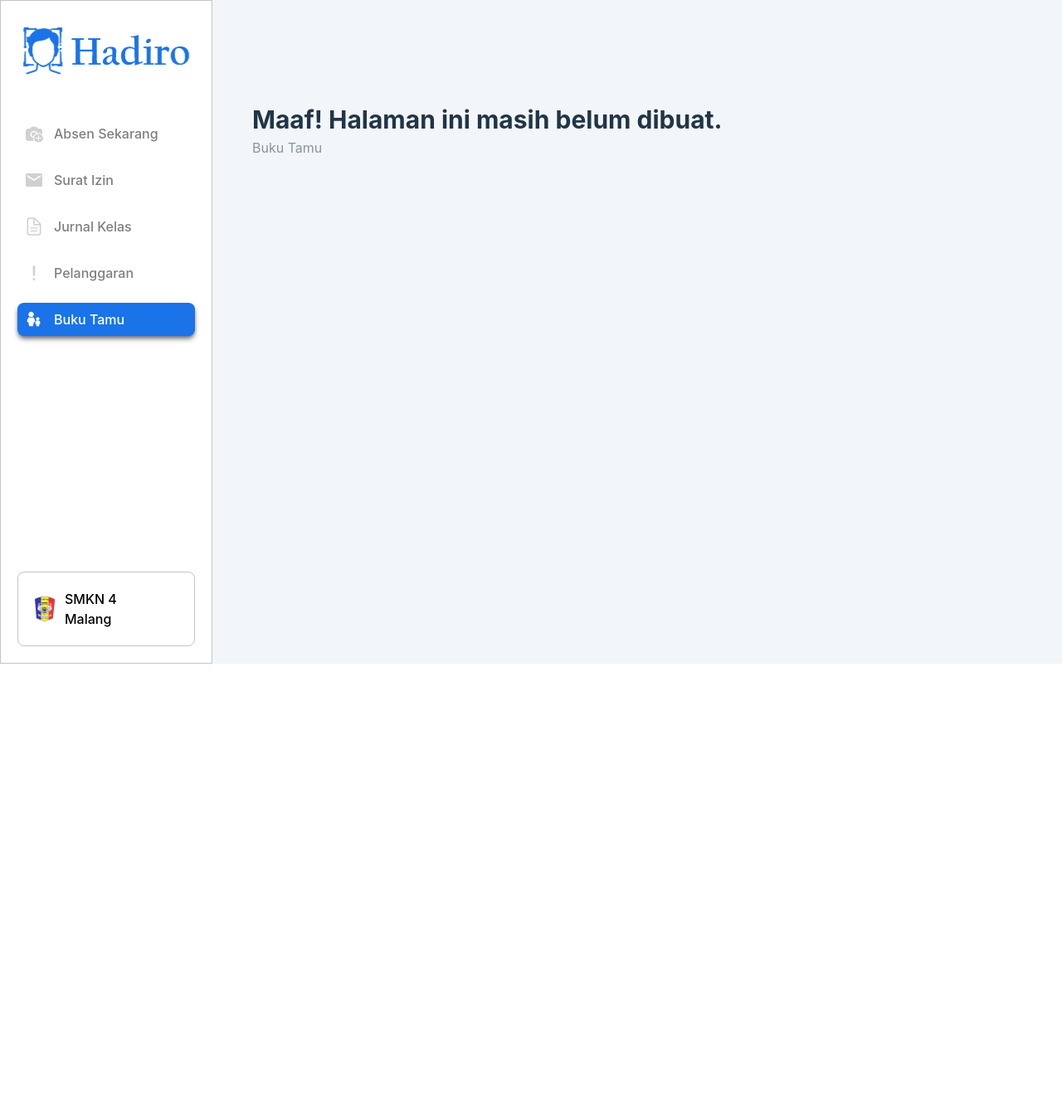
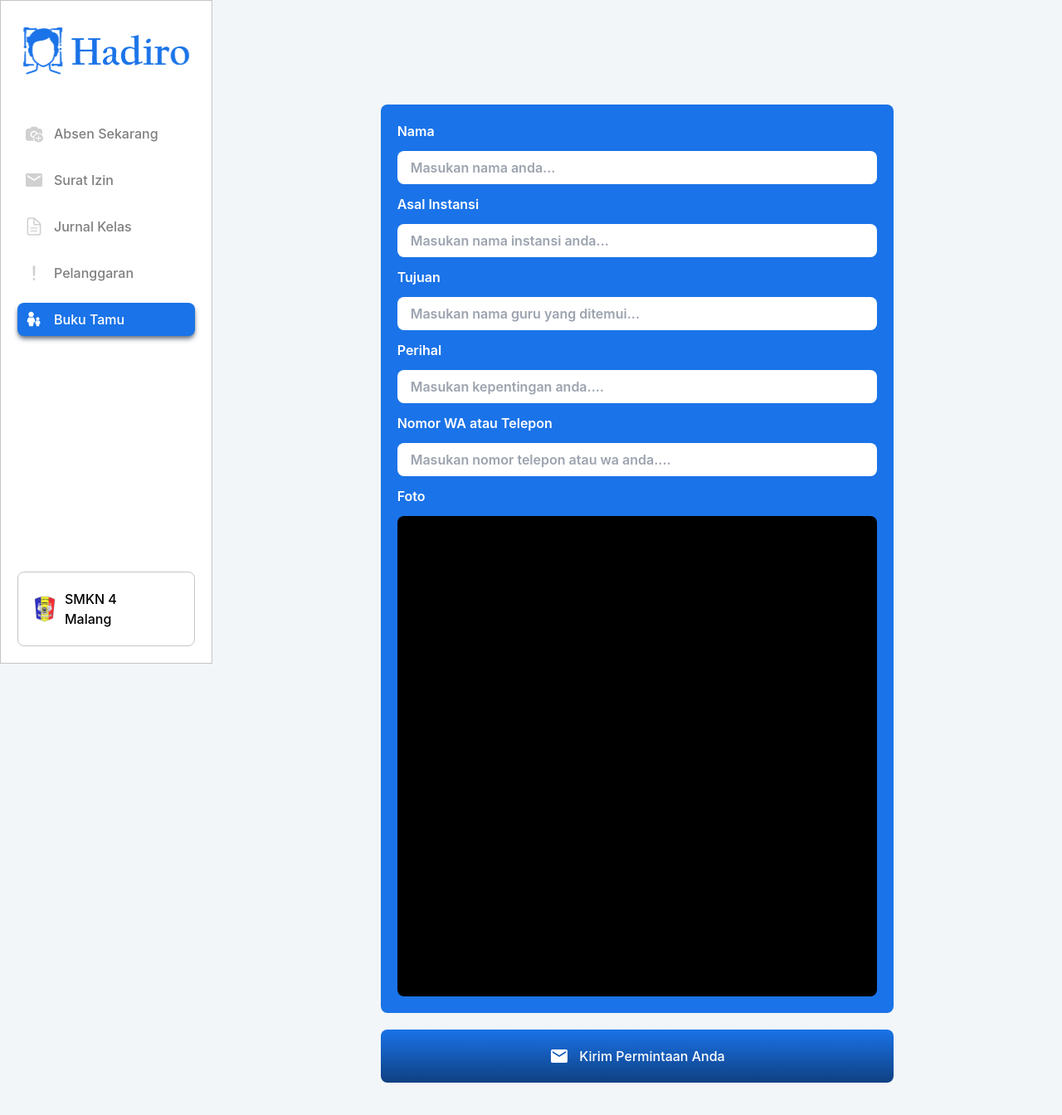
Before and after one commit to literal-metaphor/hadiro, a React (Vite) app in the folder client/: page /bukuuser in a window 1280 px wide. Shown: the top 1344 px of the page at 83% size. Before the commit the page ends 800 px from the top, so only its background shows below. Built offline with nearby package versions, Linux system fonts and the light colour scheme.

Commit message:
user buku tamu

```diff
--- a/client/src/admin/beranda/beranda.tsx
+++ b/client/src/admin/beranda/beranda.tsx
@@ -180,7 +180,7 @@ function Beranda() {
                 )}
               </form>
               <div className="mt-5 px-12">
-                <LineChart data={lineChartData.map(item => item.value)} />
+                <LineChart data={lineChartData.map(item => item.value)} label={endDate == new Date().toISOString().split("T")[0] ? true : false} />
               </div>
               <div className="mt-5 px-12 flex flex-col lg:flex-row items-center justify-between">
                 <div className="flex items-center justify-center">
--- a/client/src/components/linechart.tsx
+++ b/client/src/components/linechart.tsx
@@ -24,9 +24,10 @@ ChartJS.register(
 
 interface LineChartProps {
   data: number[];
+  label: boolean;
 }
 
-const LineChart: React.FC<LineChartProps> = ({ data }) => {
+const LineChart: React.FC<LineChartProps> = ({ data, label }) => {
   const getLabels = (): string[] => {
     const days = ['Minggu', 'Senin', 'Selasa', 'Rabu', 'Kamis', 'Jumat', 'Sabtu'];
     const today = new Date();
@@ -69,7 +70,7 @@ const LineChart: React.FC<LineChartProps> = ({ data }) => {
     scales: {
       x: {
         ticks: {
-          display: labels.length <= 7,
+          display: label && labels.length <= 7,
         },
       },
     },
--- a/client/src/user/bukuuser/bukuuser.tsx
+++ b/client/src/user/bukuuser/bukuuser.tsx
@@ -1,8 +1,50 @@
-// import { useState } from 'react';
-// import assets from '../../assets/assets.ts';
-import Sidebar from "../../components/sidebar"
+import { useState } from 'react';
+import assets from '../../assets/assets.ts';
+import Sidebar from "../../components/sidebar";
 
 function Bukuuser() {
+  const [nama, setNama] = useState('');
+  const [asalInstansi, setAsalInstansi] = useState('');
+  const [tujuan, setTujuan] = useState('');
+  const [perihal, setPerihal] = useState('');
+  const [nomorTelepon, setNomorTelepon] = useState('');
+  const [errors, setErrors] = useState({
+    nama: '',
+    asalInstansi: '',
+    tujuan: '',
+    perihal: '',
+    nomorTelepon: '',
+  });
+  const [result, setResult] = useState('');
+
+  const handleSubmit = (e: React.MouseEvent<HTMLButtonElement, MouseEvent>) => {
+    e.preventDefault();
+    const newErrors = {
+      nama: '',
+      asalInstansi: '',
+      tujuan: '',
+      perihal: '',
+      nomorTelepon: '',
+    };
+    if (!nama.trim()) newErrors.nama = 'Masukan Nama!';
+    if (!asalInstansi.trim()) newErrors.asalInstansi = 'Masukan Asal Instansi!';
+    if (!tujuan.trim()) newErrors.tujuan = 'Masukan Tujuan!';
+    if (!perihal.trim()) newErrors.perihal = 'Masukan Perihal!';
+    console.log(nomorTelepon)
+    if (!nomorTelepon.trim()) newErrors.nomorTelepon = 'Masukan Nomor Telepon!';
+    if (nomorTelepon.trim() && !/^\d+$/.test(nomorTelepon)) newErrors.nomorTelepon = 'Masukan Nomor Telepon yang valid!';
+    setErrors(newErrors);
+    const hasErrors = Object.values(newErrors).some(error => error);
+    if (!hasErrors) {
+      setNama('');
+      setAsalInstansi('');
+      setTujuan('');
+      setPerihal('');
+      setNomorTelepon('');
+      setResult('Pesan anda telah terkirim, Terimakasih masukannya');
+    }
+  };
+
   return (
     <>
       <div className="flex">
@@ -11,13 +53,93 @@ function Bukuuser() {
         </div>
         <div className="w-full pt-[78px]">
           <div className="p-12">
-            <h1 className="text-3xl font-bold">Maaf! Halaman ini masih belum dibuat.</h1>
-            <p className="opacity-50 mt-1">Buku Tamu</p>
+            <div className='w-full md:w-3/4 lg:w-2/3 mx-auto'>
+              <div className='text-white flex items-center p-5 font-semibold rounded-lg w-full text-left border-none bg-[#1A73E8]'>
+                <form className="w-full">
+                  <label>
+                    Nama
+                    <input
+                      type="text"
+                      placeholder="Masukan nama anda..."
+                      className="w-full px-4 py-2 rounded-lg text-black my-3"
+                      value={nama}
+                      onChange={(e) => setNama(e.target.value)}
+                    />
+                    {errors.nama && <p className="bg-[#FF2400] text-white mb-3 rounded-lg p-2 flex items-center justify-center">{errors.nama}</p>}
+                  </label>
+                  <label>
+                    Asal Instansi
+                    <input
+                      type="text"
+                      placeholder="Masukan nama instansi anda..."
+                      className="w-full px-4 py-2 rounded-lg text-black my-3"
+                      value={asalInstansi}
+                      onChange={(e) => setAsalInstansi(e.target.value)}
+                    />
+                    {errors.asalInstansi && <p className="bg-[#FF2400] text-white mb-3 rounded-lg p-2 flex items-center justify-center">{errors.asalInstansi}</p>}
+                  </label>
+                  <label>
+                    Tujuan
+                    <input
+                      type="text"
+                      placeholder="Masukan nama guru yang ditemui..."
+                      className="w-full px-4 py-2 rounded-lg text-black my-3"
+                      value={tujuan}
+                      onChange={(e) => setTujuan(e.target.value)}
+                    />
+                    {errors.tujuan && <p className="bg-[#FF2400] text-white mb-3 rounded-lg p-2 flex items-center justify-center">{errors.tujuan}</p>}
+                  </label>
+                  <label>
+                    Perihal
+                    <input
+                      type="text"
+                      placeholder="Masukan kepentingan anda...."
+                      className="w-full px-4 py-2 rounded-lg text-black my-3"
+                      value={perihal}
+                      onChange={(e) => setPerihal(e.target.value)}
+                    />
+                    {errors.perihal && <p className="bg-[#FF2400] text-white mb-3 rounded-lg p-2 flex items-center justify-center">{errors.perihal}</p>}
+                  </label>
+                  <label>
+                    Nomor WA atau Telepon
+                    <input
+                      type="number"
+                      placeholder="Masukan nomor telepon atau wa anda...."
+                      className="w-full px-4 py-2 rounded-lg text-black my-3"
+                      value={nomorTelepon}
+                      onChange={(e) => setNomorTelepon(e.target.value)}
+                    />
+                    {errors.nomorTelepon && <p className="bg-[#FF2400] text-white mb-3 rounded-lg p-2 flex items-center justify-center">{errors.nomorTelepon}</p>}
+                  </label>
+                  <label>
+                    Foto
+                    <div className="w-full bg-black aspect-square rounded-lg mt-3">
+                      {/* CAMERA */}
+                    </div>
+                  </label>
+                </form>
+              </div>
+              <button
+                onClick={handleSubmit}
+                className='bg-gradient-to-b from-[#1A73E8] to-[#0F4082] flex items-center justify-center w-full p-5 rounded-lg mt-5 text-white hover:text-white focus:outline-none border-0'
+              >
+                <img
+                  src={assets.surat}
+                  className='mr-3 w-6 filter invert brightness-0'
+                />
+                Kirim Permintaan Anda
+              </button>
+              {result && <>
+                <div className="bg-[#34A853] text-white w-full mt-5 p-2 bg-[#34A853] font-medium text-white rounded-lg flex items-center justify-center">
+                  <img src={assets.success} className='mr-3' /> {result}
+                </div>
+              </>}
+            </div>
           </div>
         </div>
       </div>
     </>
-  )
+  );
 }
 
-export default Bukuuser
+export default Bukuuser;
--- a/client/src/user/surat/surat.tsx
+++ b/client/src/user/surat/surat.tsx
@@ -31,6 +31,7 @@ function Surat() {
     if(fileName == "Upload File Perizinan") {
       setError("Masukan File!");
     } else {
+      setFileName("Upload File Perizinan");
       // setResult("Tidak dapat mengirim coba lagi nanti");
       setResult("Surat Izin Berhasil terkirim");
     }
@@ -86,7 +87,7 @@ function Surat() {
                   />
                   Kirim Surat Izin
                 </button>
-                {error && <div className="bg-[#FF2400] text-white ms-5 mt-5 rounded-lg p-2 px-3 flex items-center justify-center">
+                {error && <div className="bg-[#FF2400] text-white ms-5 mt-5 rounded p-2 px-3 flex items-center justify-center">
                   <img src={assets.error} className='mr-3' /> {error}
                 </div>}
                 {result == "Surat Izin Berhasil terkirim" && <>
```
